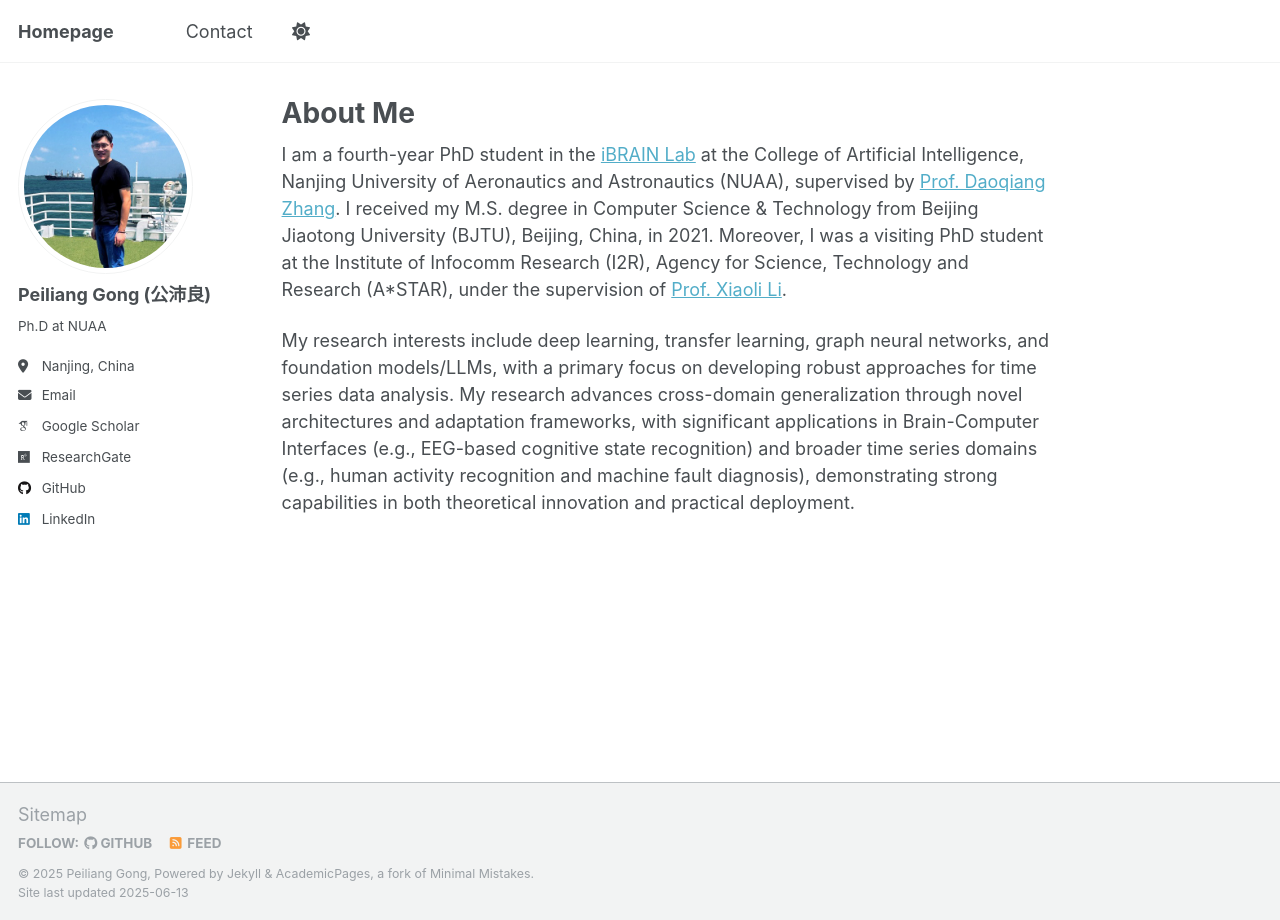
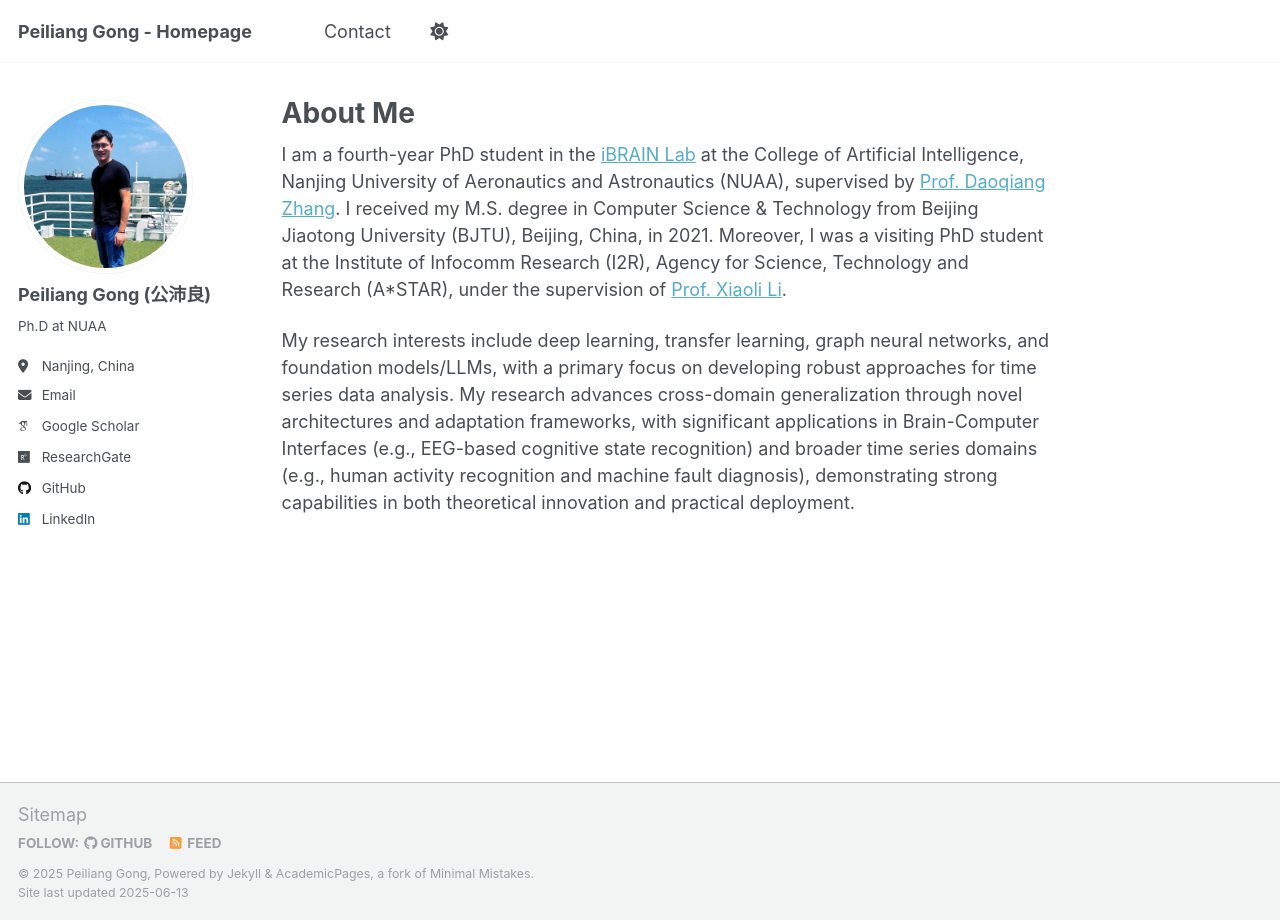
Before and after one commit to Tokenmw/Tokenmw.github.io, a Jekyll site: the page built from _pages/about.md, in a window 1280 px wide. Built offline with Jekyll 4.4.1, drawn with Linux system fonts in a browser that asks for light colours; some web fonts are replaced.

Commit message:
Update _config.yml

```diff
--- a/_config.yml
+++ b/_config.yml
@@ -9,7 +9,7 @@
 # Basic Site Settings
 locale                   : "en-US"
 site_theme               : "default"
-title                    : "Homepage"
+title                    : "Peiliang Gong - Homepage"
 title_separator          : "-"
 name                     : &name "Peiliang Gong"
 description              : &description "Ph.D at NUAA"
```
